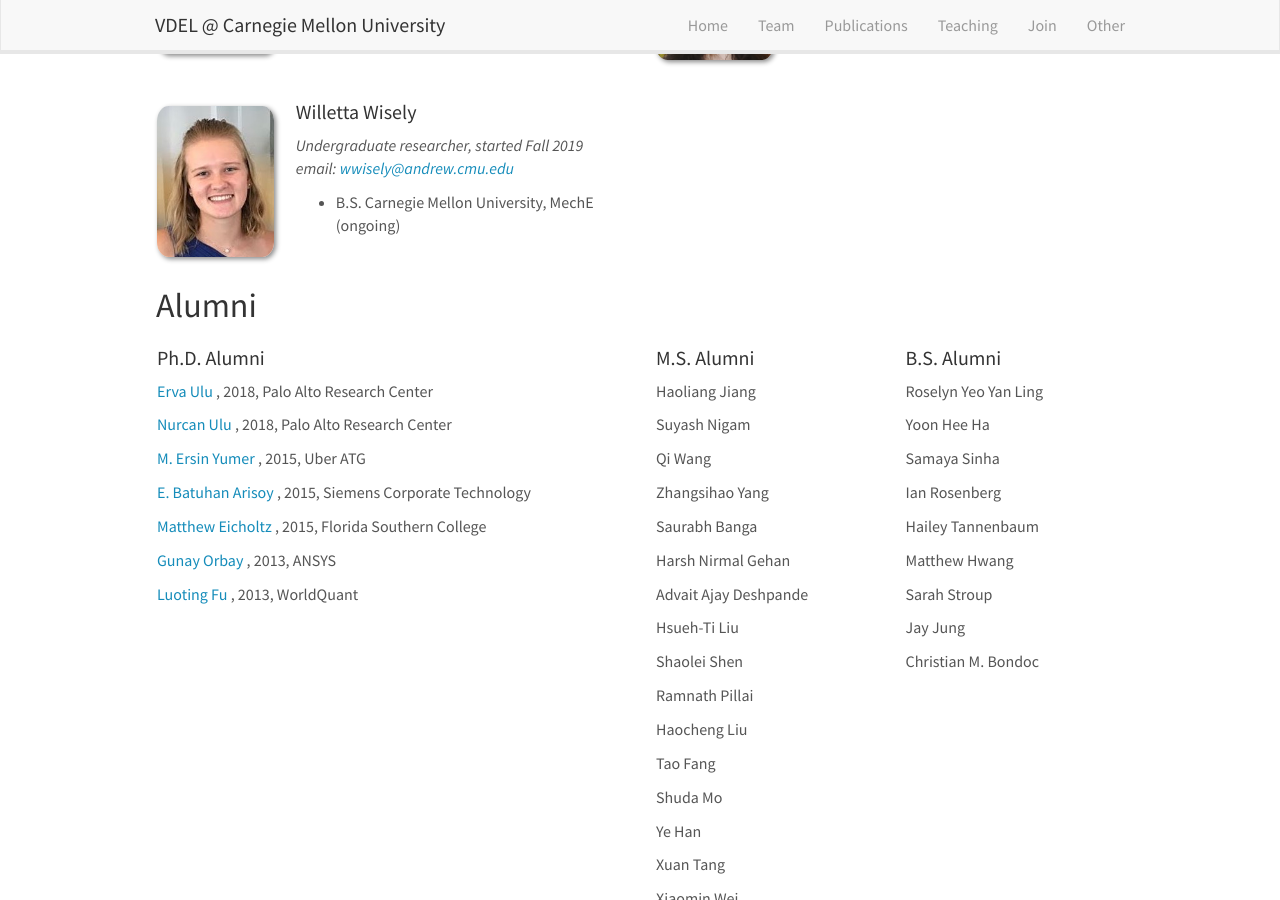
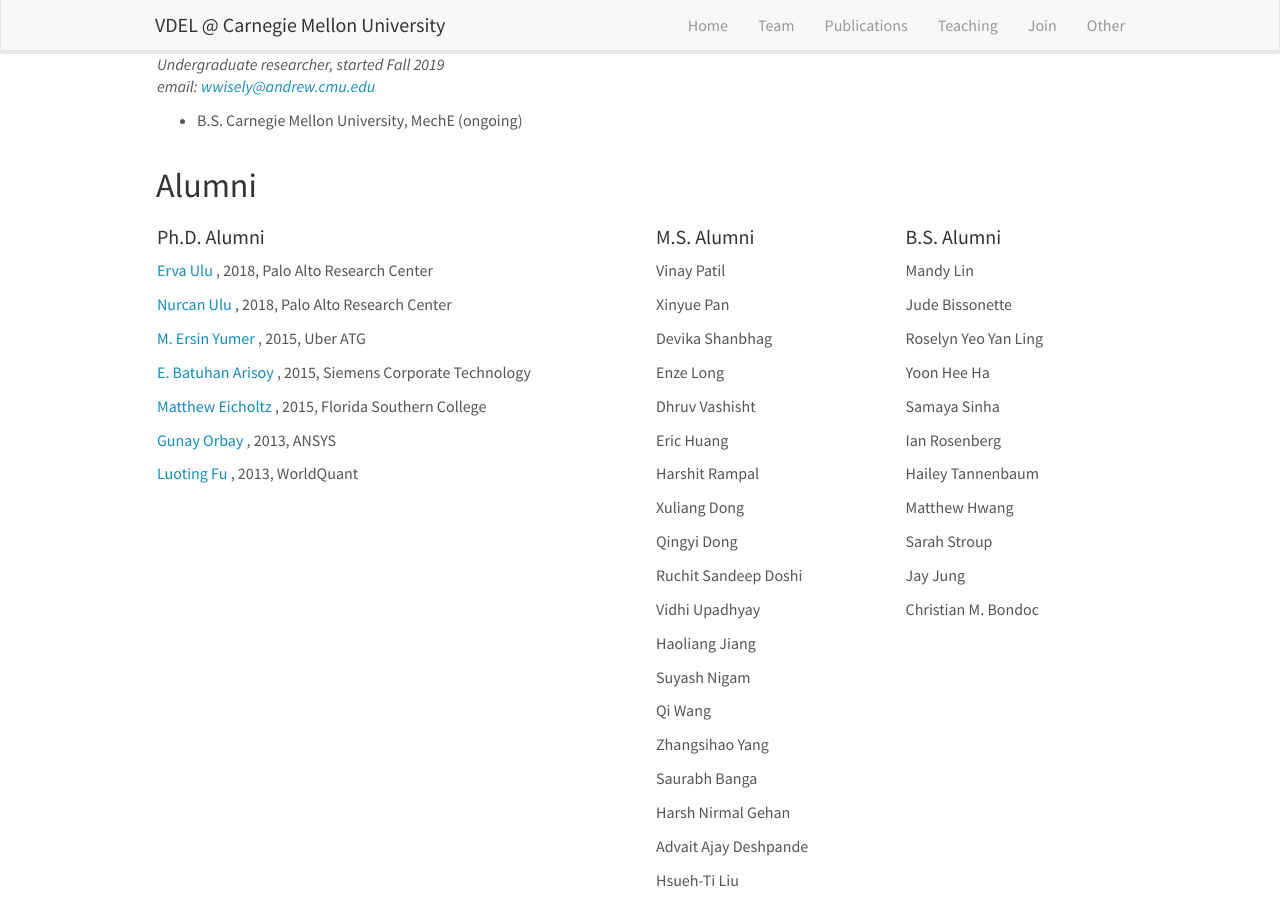
Before and after one commit to levburkara/levburkara.github.io, a Jekyll site: the page built from _pages/team.md, in a window 1280 px wide and 900 px high, scrolled down 1438 px. Built offline with Jekyll 4.4.1, drawn with Linux system fonts in a browser that asks for light colours; nearby versions of some CDN libraries.

Commit message:
Update team

```diff
--- a/_data/vdel_alumni_bs.yml
+++ b/_data/vdel_alumni_bs.yml
@@ -1,3 +1,5 @@
+- name: Mandy Lin
+- name: Jude Bissonette
 - name: Roselyn Yeo Yan Ling
 - name: Yoon Hee Ha
 - name: Samaya Sinha
--- a/_data/vdel_alumni_ms.yml
+++ b/_data/vdel_alumni_ms.yml
@@ -1,3 +1,14 @@
+- name:  Vinay Patil
+- name:  Xinyue Pan
+- name:  Devika Shanbhag
+- name:  Enze Long
+- name:  Dhruv Vashisht
+- name:  Eric Huang
+- name:  Harshit Rampal
+- name:  Xuliang Dong
+- name:  Qingyi Dong
+- name:  Ruchit Sandeep Doshi
+- name:  Vidhi Upadhyay
 - name:  Haoliang Jiang
 - name:  Suyash Nigam
 - name:  Qi Wang
```
Also changed, not shown: images/teampic/adityajoglekar.jpg (added), images/teampic/danielemerson.jpg (added), images/teampic/haiguangliao.jpg (deleted), images/teampic/haolinliu.jpg (added), images/teampic/hongruichen.jpg (added), images/teampic/jackieli.jpg (deleted), images/teampic/kevinferguson.jpg (added), images/teampic/qingyidong.jpg (deleted), images/teampic/ruchitsandeepdoshi.jpg (deleted), images/teampic/tonglin.jpg (deleted), images/teampic/vidhiupadhyay.jpg (deleted), images/teampic/wentaizhang.jpg (deleted), images/teampic/willettawisely.jpg (deleted), images/teampic/xuliangdong.jpg (deleted), 2 more files.
